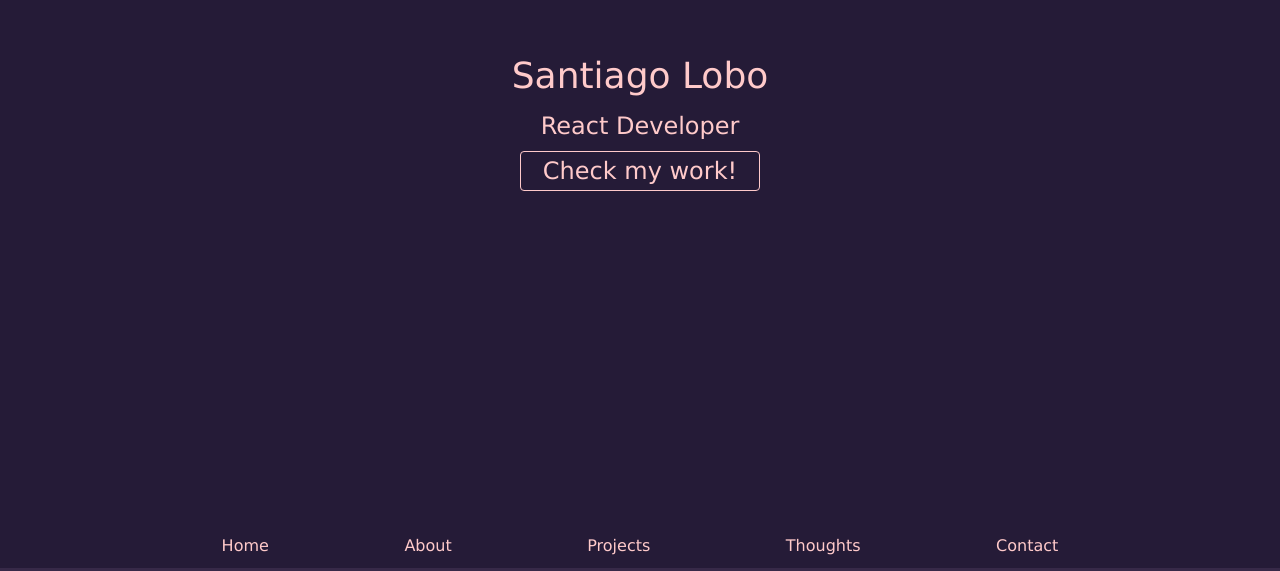
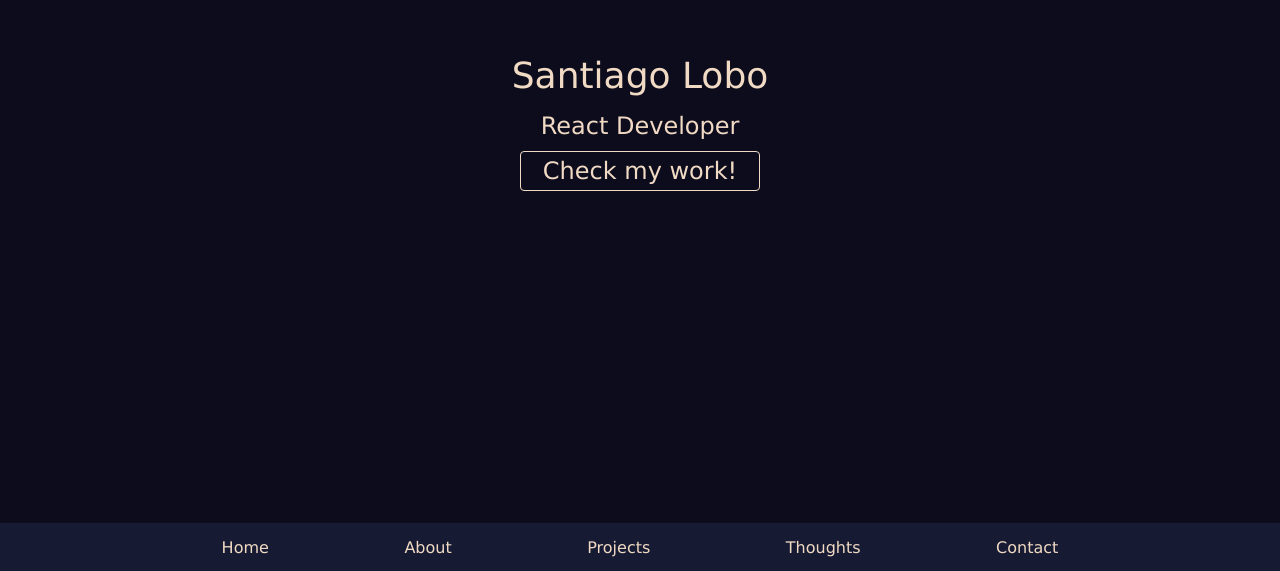
Before and after one commit to NewtonHead/portfolio, a React (Create React App) app: page / in a window 1280 px wide. Shown: the part 277-848 px from the top of the page. Built offline with nearby package versions, Linux system fonts and the light colour scheme.

Commit message:
new css shit

```diff
--- a/package.json
+++ b/package.json
@@ -10,6 +10,7 @@
     "react-dom": "^18.2.0",
     "react-icons": "^4.6.0",
     "react-scripts": "5.0.1",
+    "react-tsparticles": "^2.4.0",
     "web-vitals": "^2.1.4"
   },
   "scripts": {
--- a/src/App.css
+++ b/src/App.css
@@ -9,9 +9,11 @@
 }
 
 :root {
-  --color-1: #FFCACA;
-  --color-2: #372948;
-  --color-3: #251B37;
+  --almond: #f1dac4ff;
+  --heliotrope-gray: #a69cacff;
+  --purple-navy: #474973ff;
+  --oxford-blue: #161b33ff;
+  --xiketic: #0d0c1dff;
 }
 
 .noselect {
@@ -36,9 +38,7 @@
 
 .navbar {
   height: 3rem;
-  background-color: var(--color-3);
-  border-bottom-style: solid;
-  border-bottom-color: var(--color-2);
+  background-color: var(--oxford-blue);
   position: sticky;
   top: 0;
 }
@@ -51,12 +51,7 @@
   display: flex;
   align-items: center;
   justify-content: center;
-  color: var(--color-1);
-}
-
-.navbar-item-button:hover, .navbar-item-button:active {
-  background-color:var(--color-3);
-  color: white;
+  color: var(--almond);
 }
 
 @media only screen and (min-device-width:601px) {
@@ -85,7 +80,7 @@
     right: 0;
     width: 0;
     height: 2px;
-    background-color: var(--color-1);
+    background-color: var(--heliotrope-gray);
     transition: width 0.25s ease-out;
   }
 
@@ -100,8 +95,8 @@
 /* ---------------- */
 
 #welcome {
-  background-color: var(--color-3);
-  color: var(--color-1);
+  background-color: var(--xiketic);
+  color: var(--almond);
   display: flex;
   height: 100vh;
   align-items:center;
@@ -122,8 +117,8 @@
 
 #workButton {
   font-size: 1.5rem;
-  color: var(--color-1);
-  background-color: var(--color-3);
+  color: var(--almond);
+  background-color: var(--xiketic);
   -webkit-transition: background-color 400ms linear, color 400ms linear;
           transition: background-color 400ms linear, color 400ms linear;
   height: 2.5rem;
@@ -131,18 +126,18 @@
   border-width: 1px;
   border-style: solid;
   border-radius: 0.25rem;
-  border-color: var(--color-1);
+  border-color: var(--almond);
   margin: 1rem;
 }
 
 #workButton:hover {
-  background-color:var(--color-1);
+  background-color:var(--heliotrope-gray);
   color: white;
   cursor: pointer;
 }
 
 #workButton:active {
-  background-color:var(--color-1);
+  background-color:var(--heliotrope-gray);
   color: white;
 }
 
@@ -157,12 +152,11 @@
   }
 
   .navbar-dropdown-button {
-    background-color: var(--color-3);
-    border-color: var(--color-1);
+    border-color: var(--almond);
     border-style: solid;
     border-width: 2px;
     border-radius: 0.25rem;
-    color: var(--color-1);
+    color: var(--almond);
     height: 2rem;
     width: 2rem;
     font-size: 1.25rem;
@@ -176,13 +170,8 @@
   }
 
   .navbar-dropdown-button:active .navbar-dropdown-button:hover {
-    background-color:var(--color-1);
+    background-color:var(--purple-navy);
     color: white;
-  }
-
-  .navbar-item-button {
-    padding: 0.25rem 0 0.25rem 0;
-    width: 100vw;
   }
 
   #navbar-list {
@@ -193,12 +182,18 @@
 
   .navbar-item-button {
     padding: 0.25rem 0 0.25rem 0;
+    width: 100vw;
+    padding: 0.25rem 0 0.25rem 0;
     display: flex;
     align-items: center;
     justify-content: center;
-    color: var(--color-1);
+    color: var(--almond);
     width: 100vw;
-    background-color: var(--color-2);
+    background-color: var(--oxford-blue);
+  }
+
+  .navbar-item-button:hover, .navbar-item-button:active {
+    background-color: var(--purple-navy);
   }
 
   @keyframes growDown {
```
Also changed, not shown: 1 other file (tests, documents, lock files or other folders).
